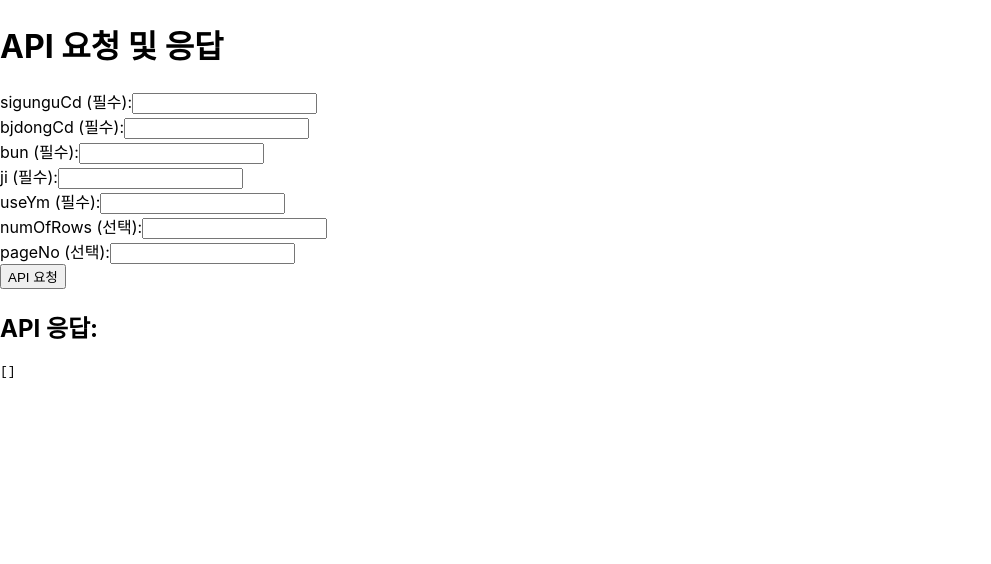
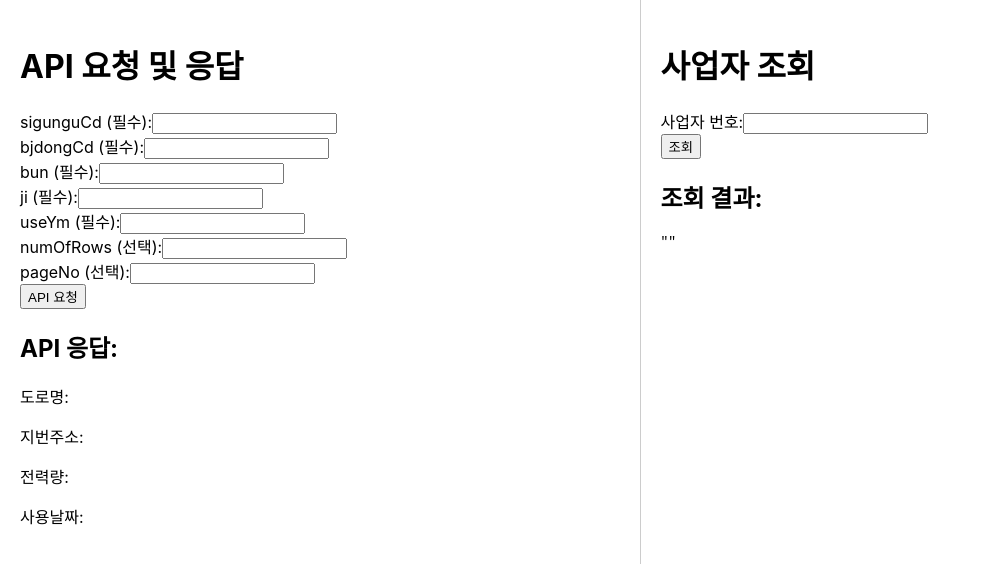
Before and after one commit to GGallangE/bnksysEsg_frontend, a React (Create React App) app: page / in a window 1280 px wide. Shown: the top 564 px of the page, without its empty margins (0-991 px from the left). Built offline with nearby package versions, Linux system fonts and the light colour scheme.

Commit message:
feat:getapi

```diff
--- a/src/App.css
+++ b/src/App.css
@@ -36,3 +36,21 @@
     transform: rotate(360deg);
   }
 }
+
+.split-container {
+  display: flex;
+  width: 100%;
+}
+
+.split-left {
+  flex: 1;
+  padding: 20px;
+  border-right: 1px solid #ccc;
+  box-sizing: border-box;
+}
+
+.split-right {
+  flex: 1;
+  padding: 20px;
+  box-sizing: border-box;
+}
--- a/src/App.js
+++ b/src/App.js
@@ -1,5 +1,6 @@
 import React, { useState } from 'react';
 import axios from 'axios';
+import './App.css';
 
 function App() {
   const [sigunguCd, setSigunguCd] = useState('');
@@ -10,6 +11,8 @@ function App() {
   const [numOfRows, setNumOfRows] = useState('');
   const [pageNo, setPageNo] = useState('');
   const [result, setResult] = useState([]);
+  const [businessNumber, setBusinessNumber] = useState('');
+  const [response, setResponse] = useState('');
 
   const handleApiRequest = () => {
     // API 요청을 보내는 로직
@@ -27,13 +30,32 @@ function App() {
       })
       .then(response => {
         // API 응답을 처리
-        setResult(response.data);
+      const responseData = response.data.response.body.items.item;
+
+      setResult(responseData);
       })
       .catch(error => console.error(error));
   };
 
+  const handleSearch = () => {
+    axios
+      .post('/main/fetchData', {
+        headers: {
+          'Content-Type': 'application/json',
+        },
+      })
+      .then((res) => {
+        setResponse(res.data);
+      })
+      .catch((error) => {
+        console.error('에러:', error);
+      });
+  };
+
+
   return (
-    <div>
+    <div className="split-container">
+      <div className="split-left">
       <h1>API 요청 및 응답</h1>
       <div>
         <label>
@@ -79,7 +101,31 @@ function App() {
       </div>
       <button onClick={handleApiRequest}>API 요청</button>
       <h2>API 응답:</h2>
-      <pre>{JSON.stringify(result, null, 2)}</pre>
+      {/* <pre>{JSON.stringify(result, null, 2)}</pre> */}
+      <div>
+          <p>도로명: {result.newPlatPlc}</p>
+          <p>지번주소: {result.platPlc}</p>
+          <p>전력량: {result.useQty}</p>
+          <p>사용날짜: {result.useYm}</p>
+      </div>
+      </div>
+
+      <div className="split-right">
+      <h1>사업자 조회</h1>
+      <div>
+        <label>
+          사업자 번호:
+          <input
+              type="text"
+              value={businessNumber}
+              onChange={(e) => setBusinessNumber(e.target.value)}
+            />
+        </label>
+      </div>
+      <button onClick={handleSearch}>조회</button>
+      <h2>조회 결과:</h2>
+      <pre>{JSON.stringify(response, null, 2)}</pre>
+      </div>
     </div>
   );
 }
```
